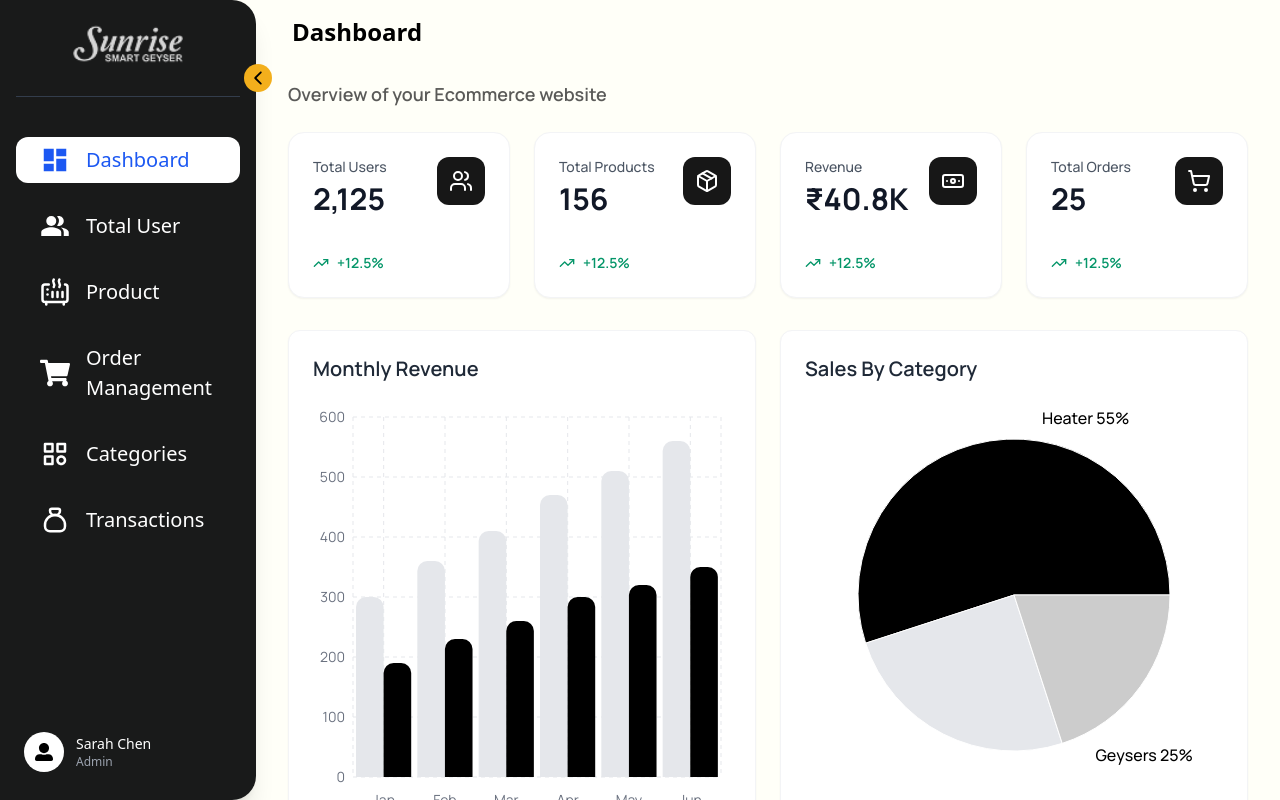
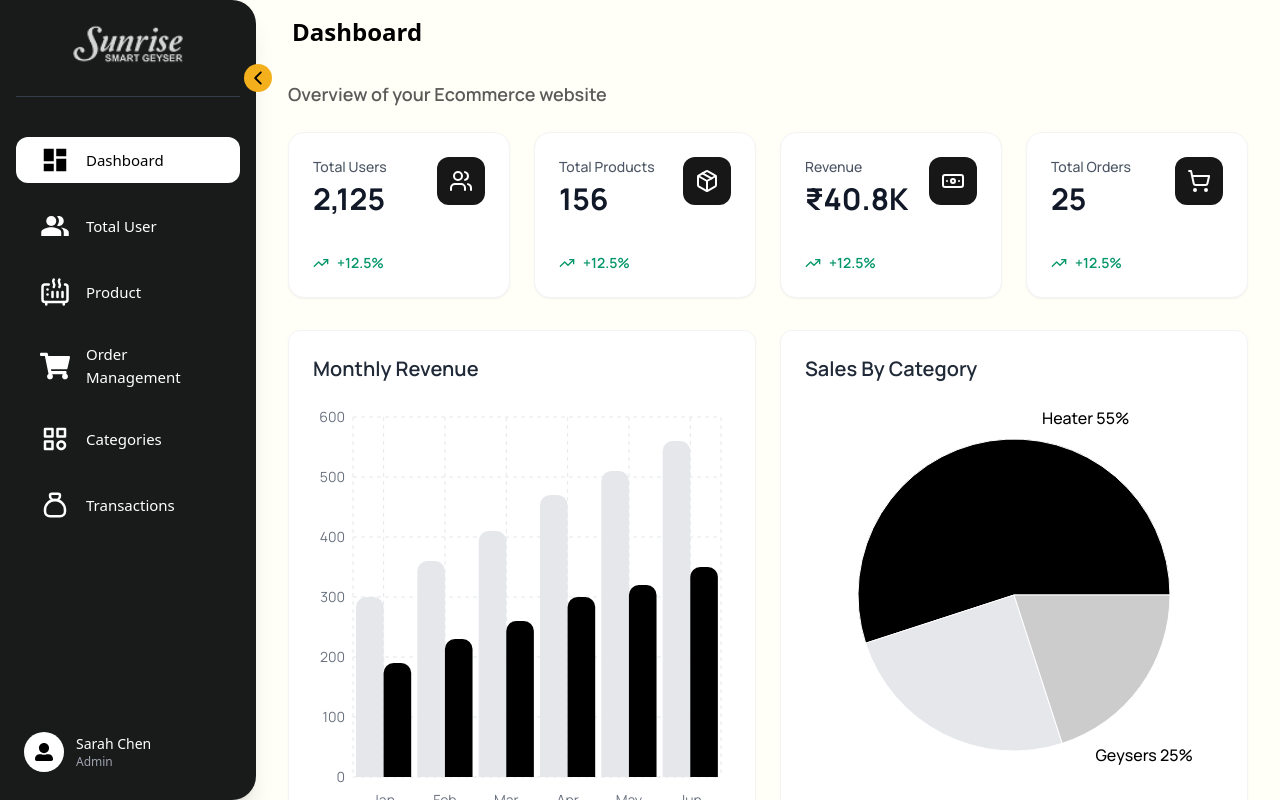
Before and after one commit to priyankatathe/sunsirse-admin-fd, a React (Vite) app: page /#/ in a window 1280 px wide. Both pictures are taken after a click on the element 114 px from the left and 78 px from the top of the page. Built offline with nearby package versions, Linux system fonts and the light colour scheme; a web font is replaced by a local one.

Commit message:
sidebar text small

```diff
--- a/src/components/Sidebar.jsx
+++ b/src/components/Sidebar.jsx
@@ -58,10 +58,10 @@ const Sidebar = ({ isOpen, toggleSidebar }) => {
                                 key={item.path}
                                 to={item.path}
                                 className={`flex items-center gap-4 rounded-xl px-6 py-2 transition-all duration-200
-          ${isActive ? "bg-white text-[#1C58F2]" : "hover:bg-white hover:text-black"}`}
+          ${isActive ? "bg-white text-black" : "hover:bg-white hover:text-black"}`}
                             >
                                 <span className="text-3xl">{item.icon}</span>
-                                {!collapsed && <span className="text-[20px] font-medium">{item.name}</span>}
+                                {!collapsed && <span className="text-[15px] font-medium">{item.name}</span>}
                             </Link>
                         );
                     })}
```
